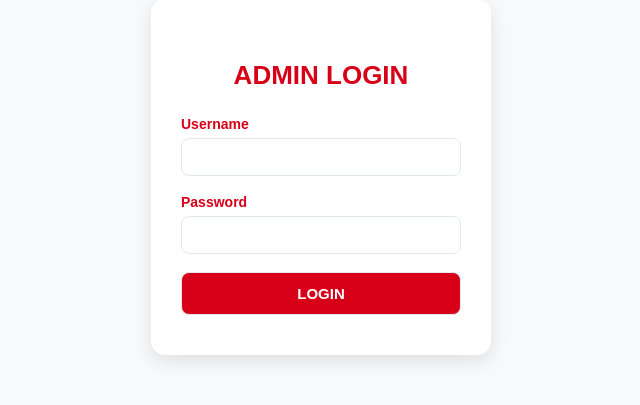
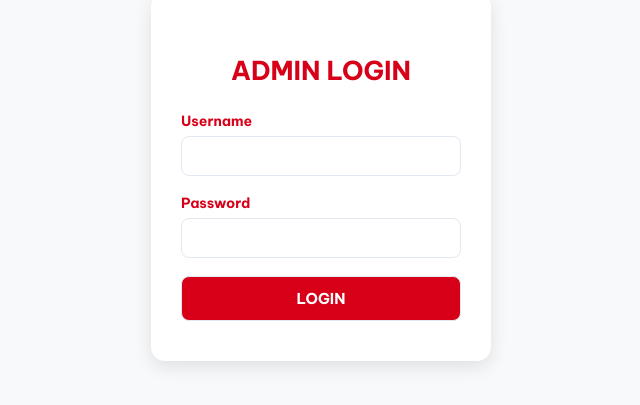
Before and after one commit to Johnny120905/shoppingonline, a React (Create React App) app in the folder client-admin/: page / in a window 1280 px wide. Shown: the part 223-628 px from the top of the page, without its empty margins (319-959 px from the left). Built offline with nearby package versions, Linux system fonts and the light colour scheme.

Commit message:
fix server index

```diff
--- a/client-admin/src/components/Home.css
+++ b/client-admin/src/components/Home.css
@@ -1,4 +1,10 @@
+/* 1. Nhúng bộ font hỗ trợ tiếng Việt siêu chuẩn (Be Vietnam Pro) với đầy đủ độ đậm nhạt */
+@import url('https://fonts.googleapis.com/css2?family=Be+Vietnam+Pro:wght@400;500;600;700;800;900&display=swap');
 
+/* 2. Áp dụng kiểu chữ này cho TẤT CẢ mọi thành phần trên web */
+* {
+  font-family: 'Be Vietnam Pro', -apple-system, BlinkMacSystemFont, Arial, sans-serif;
+}
 .dashboard-title {
   color: #1f2937;
   font-size: 28px;
--- a/client-admin/src/components/Main.css
+++ b/client-admin/src/components/Main.css
@@ -1,12 +1,9 @@
-/* 1. BẮT BUỘC DÁN LỆNH IMPORT NÀY LÊN DÒNG ĐẦU TIÊN CỦA FILE */
-@import url('https://fonts.googleapis.com/css2?family=Be+Vietnam+Pro:wght@400;500;600;700;800&display=swap');
 
 .body-admin {
   display: flex;
   min-height: 100vh;
   background: #f3f4f6;
-  /* 2. ĐỔI TÊN FONT Ở ĐÂY */
-  font-family: 'Be Vietnam Pro', -apple-system, BlinkMacSystemFont, Arial, sans-serif;
+  font-family: 'Inter', -apple-system, BlinkMacSystemFont, Arial, sans-serif;
   color: #1f2937;
 }
 
```
